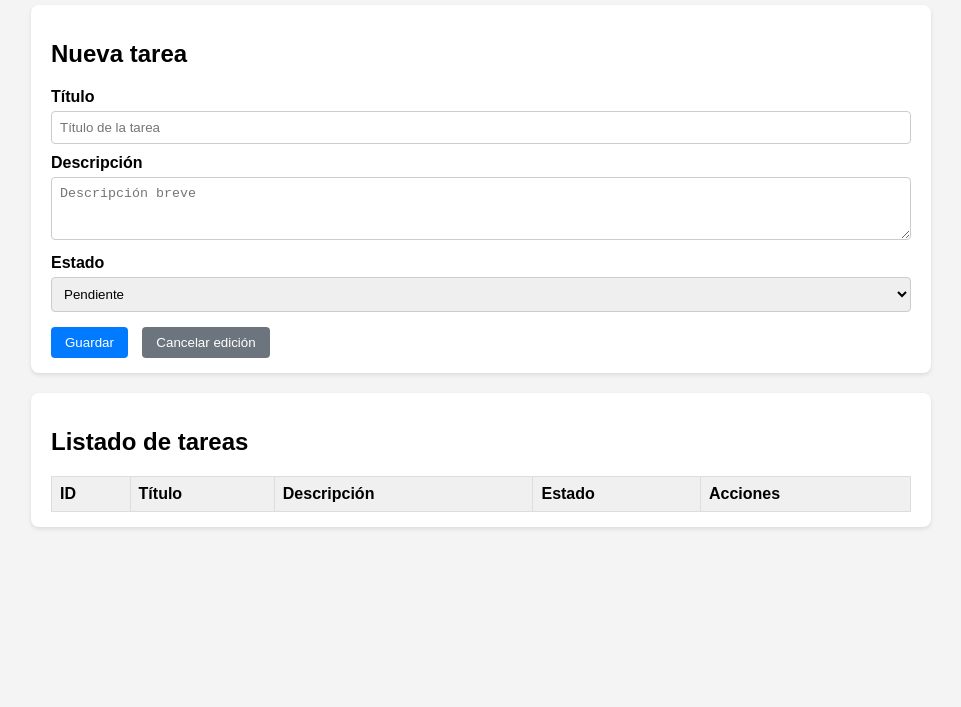
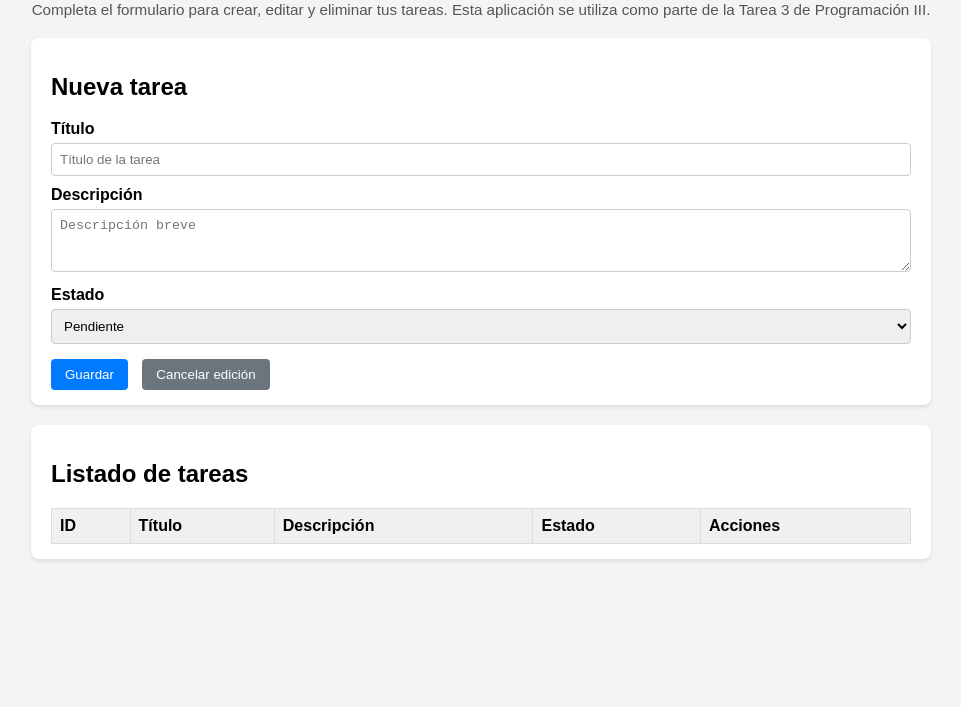
Before and after one commit to JEBUSUS/tarea3-programacion3-crud, a plain HTML site: page index.html in a window 1280 px wide. Shown: the part 93-800 px from the top of the page, without its empty margins (159-1120 px from the left). Drawn offline with Linux system fonts and the light colour scheme.

Commit message:
Add helper hint text below main title

```diff
--- a/index.html
+++ b/index.html
@@ -8,6 +8,10 @@
 <body>
   <div class="container">
     <h1>CRUD de Tareas</h1>
+    <p class="hint">
+      Completa el formulario para crear, editar y eliminar tus tareas.
+      Esta aplicación se utiliza como parte de la Tarea 3 de Programación III.
+    </p>
 
     <form id="taskForm" class="card">
       <h2>Nueva tarea</h2>
--- a/style.css
+++ b/style.css
@@ -16,6 +16,13 @@ body {
 
 h1 {
   text-align: center;
+  margin-bottom: 10px;
+}
+
+.hint {
+  text-align: center;
+  font-size: 0.95rem;
+  color: #555;
   margin-bottom: 20px;
 }
 
```
